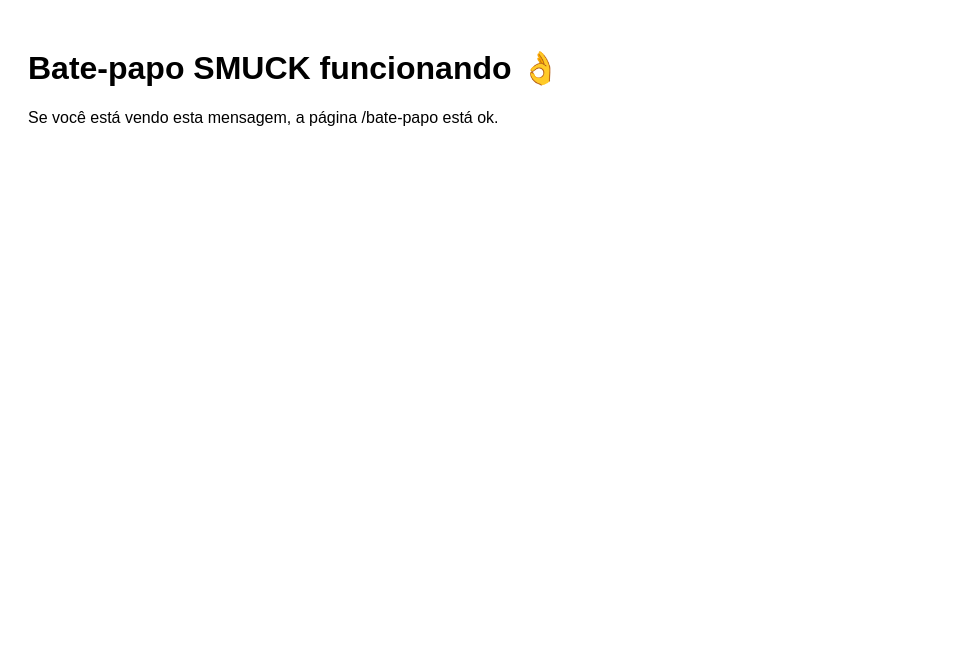
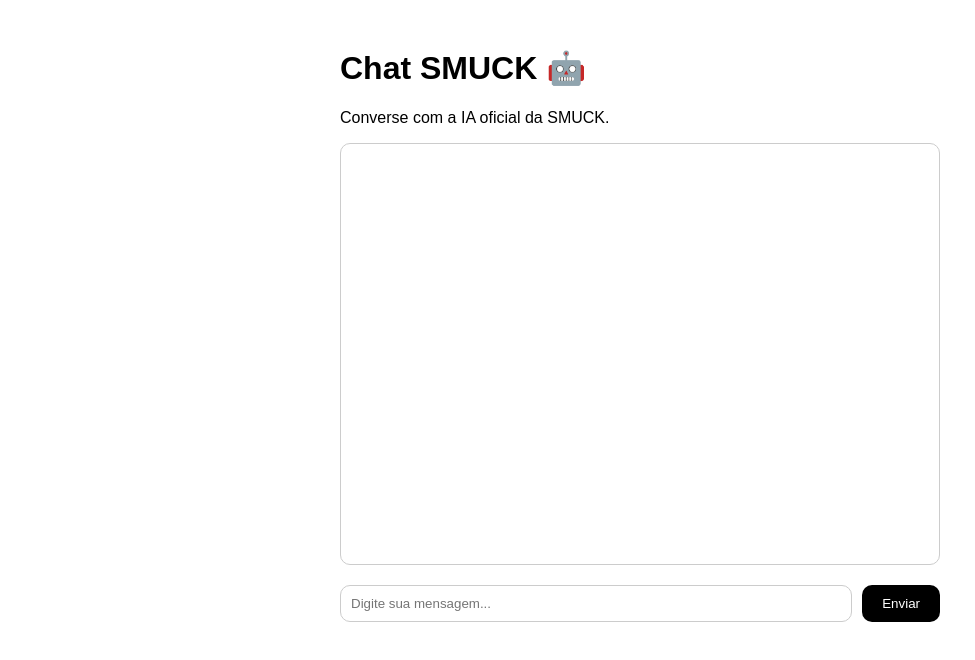
Before and after one commit to SMUCKcyr/SMUCK, a Next.js app: page /chat in a window 1280 px wide. Shown: the top 660 px of the page, without its empty margins (0-975 px from the left). Built offline with nearby package versions, Linux system fonts and the light colour scheme.

Commit message:
Update chat.jsx

```diff
--- a/pages/chat.jsx
+++ b/pages/chat.jsx
@@ -1,13 +1,102 @@
+import { useState } from "react";
+
 export default function ChatPage() {
+  const [messages, setMessages] = useState([]);
+  const [input, setInput] = useState("");
+
+  async function sendMessage(e) {
+    e.preventDefault();
+
+    if (!input.trim()) return;
+
+    const userMessage = {
+      role: "user",
+      content: input,
+    };
+
+    setMessages((prev) => [...prev, userMessage]);
+    setInput("");
+
+    const response = await fetch("/api/chat", {
+      method: "POST",
+      headers: { "Content-Type": "application/json" },
+      body: JSON.stringify({ message: input }),
+    });
+
+    const data = await response.json();
+
+    const botMessage = {
+      role: "assistant",
+      content: data.reply || "Erro ao gerar resposta.",
+    };
+
+    setMessages((prev) => [...prev, botMessage]);
+  }
+
   return (
     <div
       style={{
+        maxWidth: "600px",
+        margin: "0 auto",
+        padding: "20px",
         fontFamily: "Arial, sans-serif",
-        padding: 20,
       }}
     >
-      <h1>Bate-papo SMUCK funcionando 👌</h1>
-      <p>Se você está vendo esta mensagem, a página /bate-papo está ok.</p>
+      <h1>Chat SMUCK 🤖</h1>
+      <p>Converse com a IA oficial da SMUCK.</p>
+
+      <div
+        style={{
+          border: "1px solid #ccc",
+          padding: "10px",
+          borderRadius: "10px",
+          height: "400px",
+          overflowY: "auto",
+          marginBottom: "20px",
+        }}
+      >
+        {messages.map((msg, index) => (
+          <div
+            key={index}
+            style={{
+              textAlign: msg.role === "user" ? "right" : "left",
+              marginBottom: "10px",
+            }}
+          >
+            <strong>
+              {msg.role === "user" ? "Você:" : "SMUCK:"}
+            </strong>
+            <p>{msg.content}</p>
+          </div>
+        ))}
+      </div>
+
+      <form onSubmit={sendMessage} style={{ display: "flex", gap: "10px" }}>
+        <input
+          type="text"
+          value={input}
+          onChange={(e) => setInput(e.target.value)}
+          placeholder="Digite sua mensagem..."
+          style={{
+            flex: 1,
+            padding: "10px",
+            borderRadius: "10px",
+            border: "1px solid #ccc",
+          }}
+        />
+        <button
+          type="submit"
+          style={{
+            padding: "10px 20px",
+            borderRadius: "10px",
+            background: "black",
+            color: "white",
+            border: "none",
+          }}
+        >
+          Enviar
+        </button>
+      </form>
     </div>
   );
-}
+    }
```
